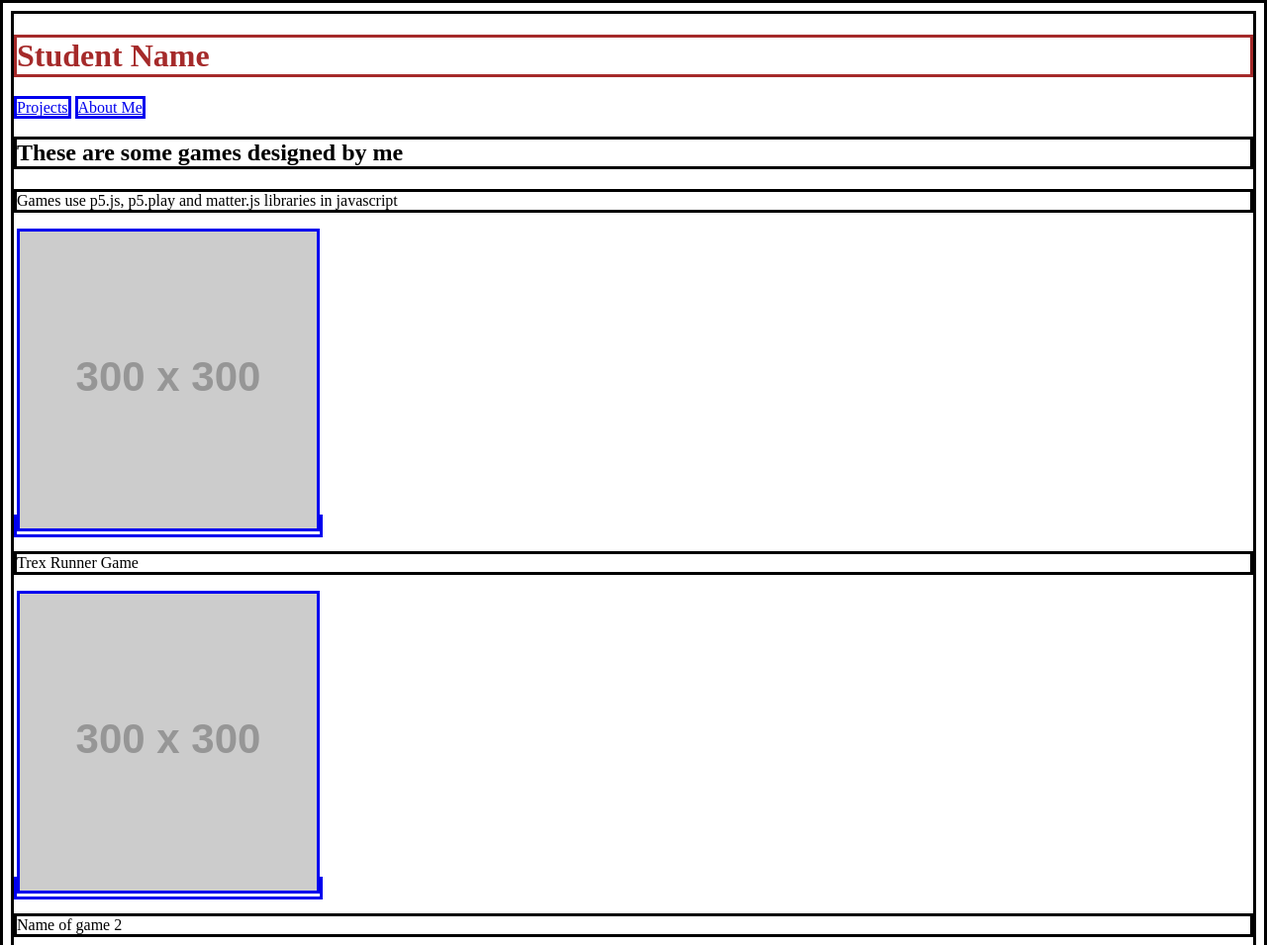
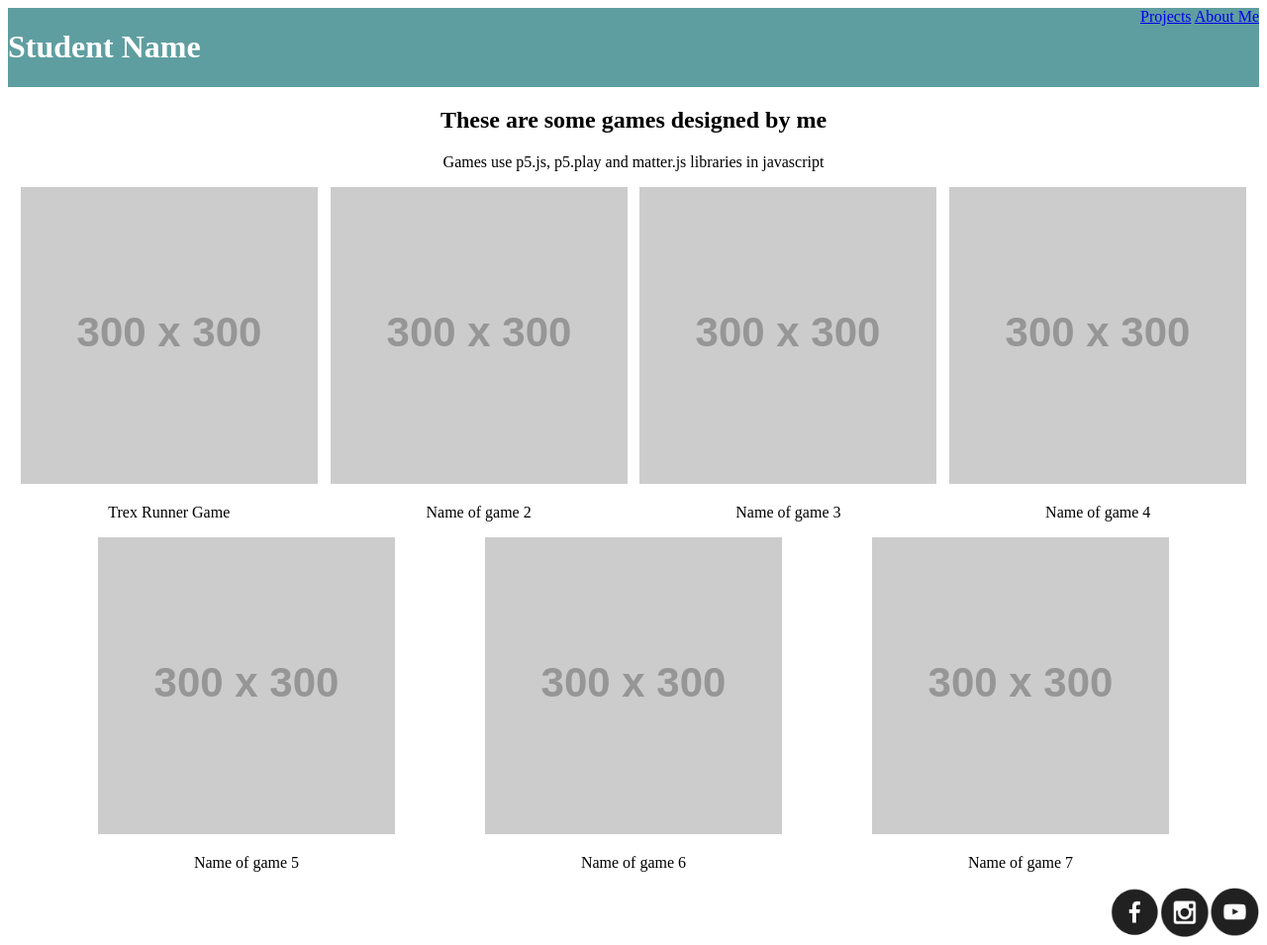
Before and after one commit to whitehatjr/StudentPortfolio1.0, a plain HTML site: page index.html in a window 1280 px wide. Shown: the top 955 px of the page at 99% size. Drawn offline with Linux system fonts and the light colour scheme; placeholder pictures from the web are drawn by us.

Commit message:
Portfolio 1.0

```diff
--- a/index.html
+++ b/index.html
@@ -2,43 +2,67 @@
 <html>
     <head>
         <title>My Portfolio page</title>
-        <style>
-            h1 {
-                color: brown;
-            }
-
-            * {
-                border: solid;
-            }
-        </style>
+        <link rel = "stylesheet"
+              type = "text/css"
+              href = "style.css" />
     </head>
 
     <body>
+        <div class="header">
             <h1>Student Name</h1>
+            <div class="menu">
                 <a href="index.html">Projects</a>
                 <a href="aboutme.html">About Me</a>
+            </div>
+        </div>
+
 
          <h2>These are some games designed by me</h2>
          <p>Games use p5.js, p5.play and matter.js libraries in javascript</p>
 
+        <div class = "grid">
+            <div class="item">
                 <a href = "https://editor.p5js.org/whitehatjr/present/ePJrHCACM"><img src="https://via.placeholder.com/300"/></a>
                 <p>Trex Runner Game</p>
+            </div>
 
+            <div class="item">
                 <a href = "#"><img src="https://via.placeholder.com/300"/></a>
                 <p>Name of game 2</p>
+            </div>
 
+            <div class="item">
                     <a href = "#"><img src="https://via.placeholder.com/300"/></a>
                     <p>Name of game 3</p>
+            </div>
 
+            <div class="item">
                     <a href = "#"><img src="https://via.placeholder.com/300"/></a>
                     <p>Name of game 4</p>
+            </div>
 
+            <div class="item">
                     <a href = "#"><img src="https://via.placeholder.com/300"/></a>
                     <p>Name of game 5</p>
+            </div>
 
+            <div class="item">
+                    <a href = "#"><img src="https://via.placeholder.com/300"/></a>
+                    <p>Name of game 6</p>
+            </div>
+
+            <div class="item">
+                    <a href = "#"><img src="https://via.placeholder.com/300"/></a>
+                    <p>Name of game 7</p>
+            </div>
+
+        </div>
+
+        <div class="footer">
             <a href="#"><img src="fb.png" width=50 height=50/></a>
             <a href="#"><img src="insta.png" width=50 height=50/></a>
             <a href="#"><img src="youtube.png" width=50 height=50/></a>
+        </div>
 
     </body>
 </html>
--- /dev/null
+++ b/style.css
@@ -0,0 +1,34 @@
+h1 {
+    color: white;
+}
+
+/* * {
+    border: solid;
+} */
+
+.header{
+    background-color: cadetblue;
+    display: flex;
+    justify-content: space-between;
+}
+
+.site-description{
+    display: flex;
+    flex-direction: column;
+    justify-content: first baseline;
+}
+
+.grid{
+    display: flex;
+    flex-wrap: wrap;
+    justify-content: space-evenly;
+}
+
+.footer{
+    display: flex;
+    justify-content: flex-end;
+}
+
+p,h2{
+    text-align: center;
+}
```
Lines whose indentation alone changed are shown as unchanged.
